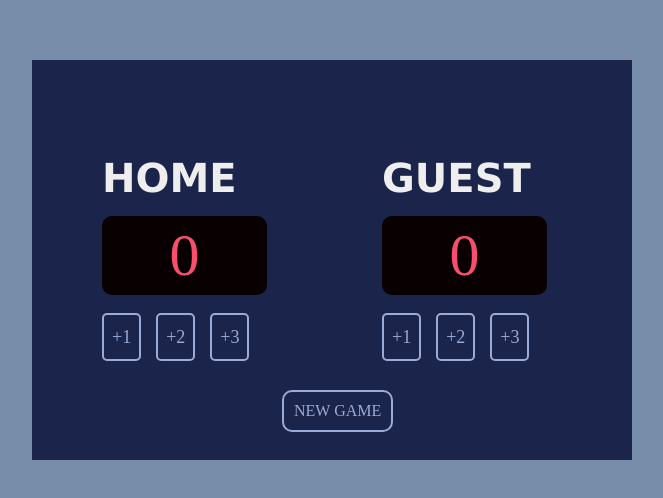
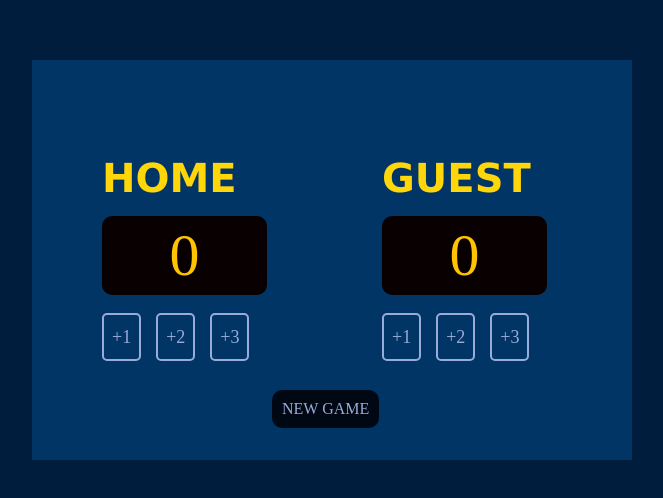
Before and after one commit to dennis-tech/Basketball-dashboard, a plain HTML site: page index.html in a window 1280 px wide. Shown: the part 140-638 px from the top of the page, without its empty margins (308-971 px from the left). Drawn offline with nearby package versions, Linux system fonts and the light colour scheme; a web font is replaced by a local one.

Commit message:
updated colors in css

```diff
--- a/index.css
+++ b/index.css
@@ -10,7 +10,7 @@ body {
     display: flex;
     align-items: center;
     justify-content: center;
-    background:#778da9;
+    background:#001d3d;
 
 }
 
@@ -20,7 +20,7 @@ body {
     display: flex;
     width:600px;
     height:400px;
-    background-color: #1b244a;
+    background-color: #003566;
 }
 
 /* ---home div--- */
@@ -31,19 +31,22 @@ body {
     margin: 60px 10px 0px 70px;
 }
 
+
+
+
 .home,
 .guest{
     font-family: 'Verdana';
     font-weight: 700;
     font-size: 40px;
     line-height: 36px;
-    color: #EEEEEE;
+    color: #ffd60a;
     margin-bottom: 20px;
 }
 
 .home-p,
 .guest-p {
-    color: #F94F6D;
+    color: #ffc300;
     font-family:"Cursed Timer ULiL";
     font-size: 60px;
     font-weight: 400;
@@ -86,8 +89,10 @@ body {
 .values-3:hover,
 .values-4:hover,
 .values-5:hover,
-.values-6:hover{
+.values-6:hover,
+.game-btn:hover{
     transform: scale(1.1);
+
 }
 
 
@@ -108,14 +113,14 @@ body {
 /* ---NEW GAME BUTTON--- */
 
 .game-btn {
-    background-color: #1b244a;
-    border: 2px solid #9AABD8;
+    background-color: #000814;
+    border: none;
     color: #9AABD8;
     padding: 10px;
-    display: inline-block;
+    display: block;
     margin: 4px 2px;
     cursor: pointer;
     border-radius: 10px;
     margin-top: 330px;
-    margin-left: -350px;
+    margin-left: -360px;
 }
```
Also changed, not shown: index.html (+2 -0 lines).
